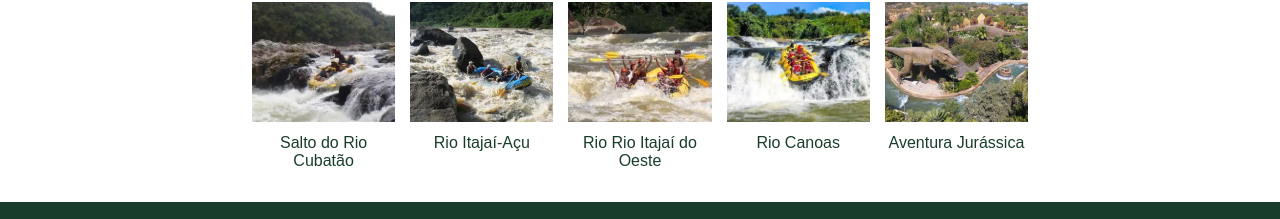
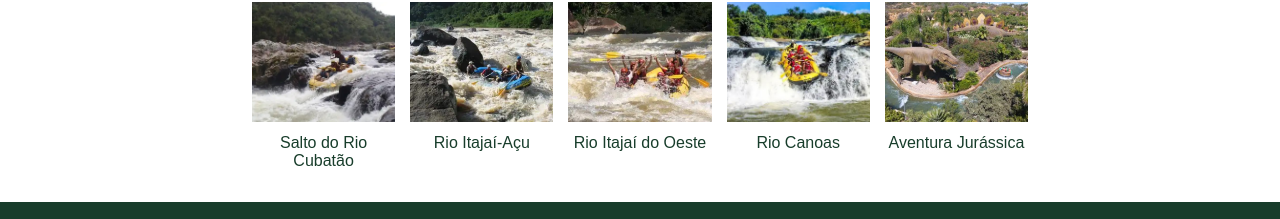
Before and after one commit to nmatheus12003-png/wdd130, a plain HTML site: page wwr/sobre.html in a window 1280 px wide. Shown: the part 1115-1334 px from the top of the page. Drawn offline with Linux system fonts and the light colour scheme.

Commit message:
Correção nome Rio

```diff
--- a/wwr/sobre.html
+++ b/wwr/sobre.html
@@ -80,7 +80,7 @@
                 <figure>
                     <img src="imagens/rioitajaioeste.jpg"
                       alt="Aventura nas águas do Rio Itajaí do Oeste">
-                    <figcaption>Rio Rio Itajaí do Oeste</figcaption>
+                    <figcaption>Rio Itajaí do Oeste</figcaption>
                 </figure>
 
                 <figure>
```
